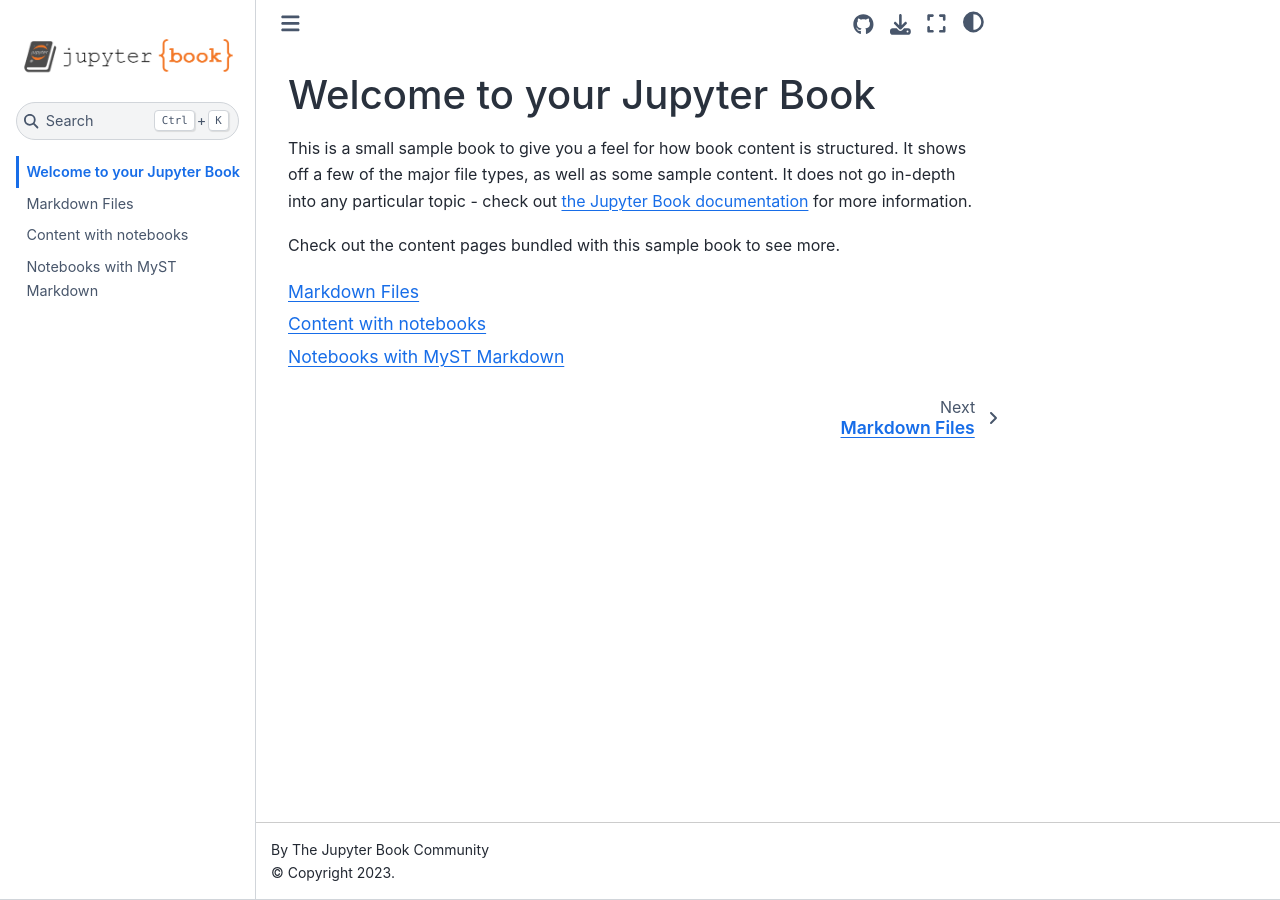
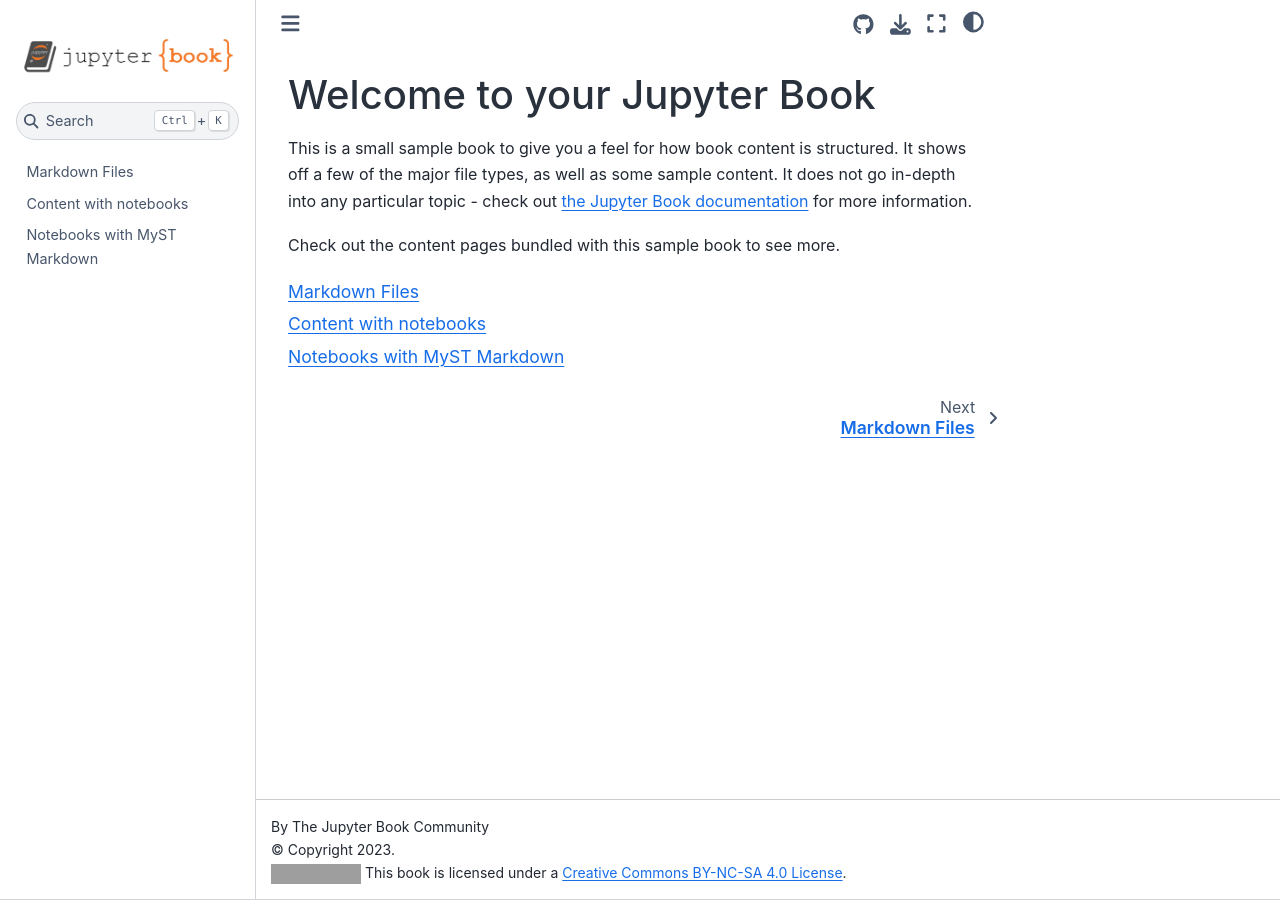
Before and after one commit to fpopineau/mybook, a Jupyter Book: the page built from book/intro.md, in a window 1280 px wide. Built offline with Jupyter Book 1.0.4 settings and Sphinx 7.4.7 and the Sphinx Book theme 1.1.4, drawn with Linux system fonts in a browser that asks for light colours; comment, search, counter and statistics services are not loaded; some of the changed lines change nothing that is shown; grey boxes are pictures that could not be loaded.

Commit message:
Import configuration from example

```diff
--- a/book/_config.yml
+++ b/book/_config.yml
@@ -8,7 +8,7 @@
 # Force re-execution of notebooks on each build.
 # See https://jupyterbook.org/content/execute.html
 execute:
-  execute_notebooks: force
+  execute_notebooks: off
 
 # Define the name of the latex output file for PDF builds
 latex:
@@ -22,15 +22,73 @@
 # Information about where the book exists on the web
 repository:
   url: https://github.com/fpopineau/mybook  # Online location of your book
-  path_to_book: # Optional path to your book, relative to the repository root
+  path_to_book: book # Optional path to your book, relative to the repository root
   branch: master  # Which branch of the repository should be used when creating links (optional)
 
 # Add GitHub buttons to your book
 # See https://jupyterbook.org/customize/config.html#add-a-link-to-your-repository
 html:
-  use_issues_button: true
-  use_repository_button: true
+  # favicon                   : "images/logo/favicon.ico"  # A path to a favicon image
+  use_edit_page_button      : false  # Whether to add an "edit this page" button to pages. If `true`, repository information in repository: must be filled in
+  use_repository_button     : true  # Whether to add a link to your repository button
+  use_issues_button         : true  # Whether to add an "open an issue" button
+  extra_navbar              : Powered by <a href="https://jupyterbook.org">Jupyter Book</a>  #Will be displayed underneath the left navbar.
+  extra_footer              : |
+    <div>
+    <a href="http://creativecommons.org/licenses/by-nc-sa/4.0/"><img class="license" alt="Creative Commons License" src="https://i.creativecommons.org/l/by-nc-sa/4.0/80x15.png" /></a> This book is licensed under a <a href="https://creativecommons.org/licenses/by-nc-sa/4.0/">Creative Commons BY-NC-SA 4.0 License</a>.
+    </div>
 
+  # google_analytics_id       : "UA-86905362-3"  # A GA id that can be used to track book views.
+  home_page_in_navbar       : false  # Whether to include your home page in the left Navigation Bar
+  baseurl                   : "https://fpopineau.github.io/mybook"  # The base URL where your book will be hosted. Used for creating image previews and social links. e.g.: https://mypage.com/mybook/
+  comments:
+    hypothesis              : false
+    utterances              : false
+
+#######################################################################################
+# Parse and render settings
+parse:
+  myst_enable_extensions:  # default extensions to enable in the myst parser. See https://myst-parser.readthedocs.io/en/latest/using/syntax-optional.html
+    - amsmath
+    - colon_fence
+    - deflist
+    - dollarmath
+    - html_admonition
+    - html_image
+    - linkify
+    - replacements
+    - smartquotes
+    - substitution
+#######################################################################################
 launch_buttons:
-  notebook_interface: "jupyterlab"  # or "classic"
+  notebook_interface        : jupyterlab  # The interface interactive links will activate ["classic", "jupyterlab"]
+  binderhub_url             : https://mybinder.org  # The URL of the BinderHub (e.g., https://mybinder.org)
+#  jupyterhub_url            : ""  # The URL of the JupyterHub (e.g., https://datahub.berkeley.edu)
+#  thebe                     : False  # Add a thebe button to pages (requires the repository to run on Binder)
+#  colab_url                 : https://colab.research.google.com # The URL of Google Colab (e.g., https://colab.research.google.com)
   thebe             : true
+
+#######################################################################################
+# Advanced and power-user settings
+sphinx:
+  extra_extensions:
+    # Custom 404 page — you need to install the extension on your own machine before using
+    # https://github.com/readthedocs/sphinx-notfound-page/
+    - notfound.extension
+    # Redirect old files —   you need to install the extension on your own machine before using
+    # https://github.com/wpilibsuite/sphinxext-rediraffe
+    - sphinxext.rediraffe
+  config:
+    # To create a custom 404 page
+    notfound_context:
+        body: "<h1>Whoops! Page Not Found</h1>\n\n<p>Sorry, this page doesn't exist. Many sections of this book have been updated recently.</p><p>Try the <a href='https://fpopineau.github.io/mybook/index.html'>home page 🏠 </a> or <a href='https://fpopineau.github.io/mybook/search.html'>search page 🔎 </a> to find what you're looking for.</p>"
+    # Need to include the name of your repository
+    notfound_urls_prefix: "/mybook/"
+
+    # For Plotly to work
+    html_js_files:
+    - https://cdnjs.cloudflare.com/ajax/libs/require.js/2.3.4/require.min.js
+
+    # To redirect old file paths to current ones
+    # rediraffe_branch: 'master'
+    # rediraffe_redirects:
```
